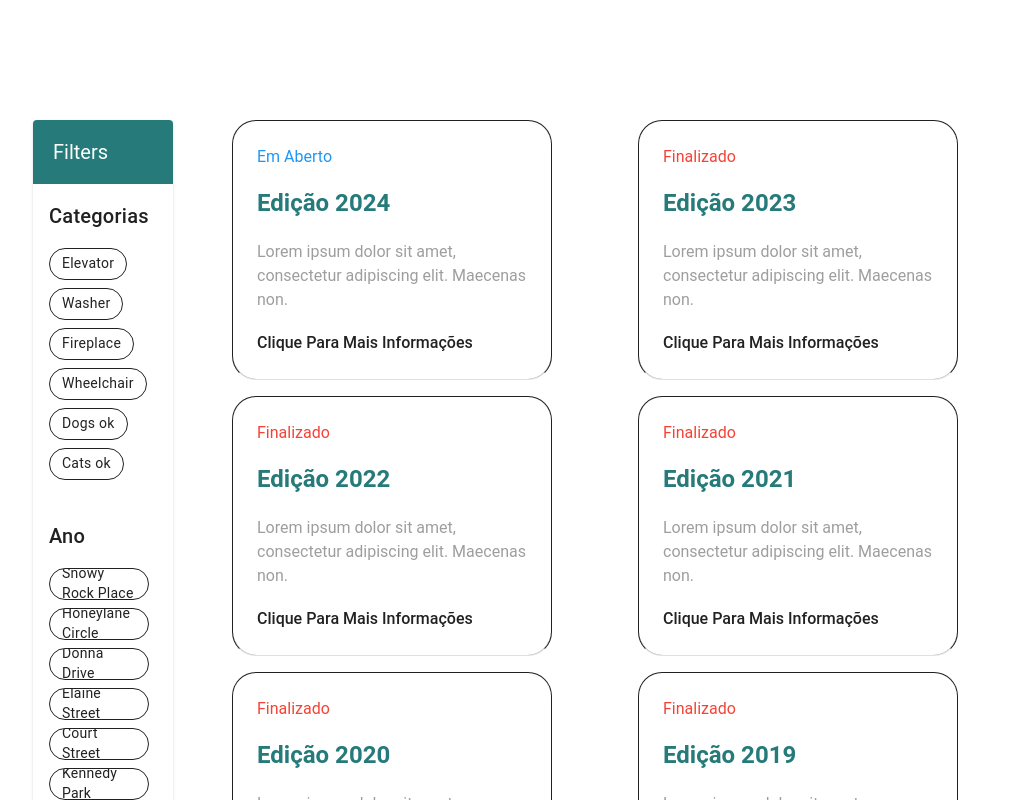
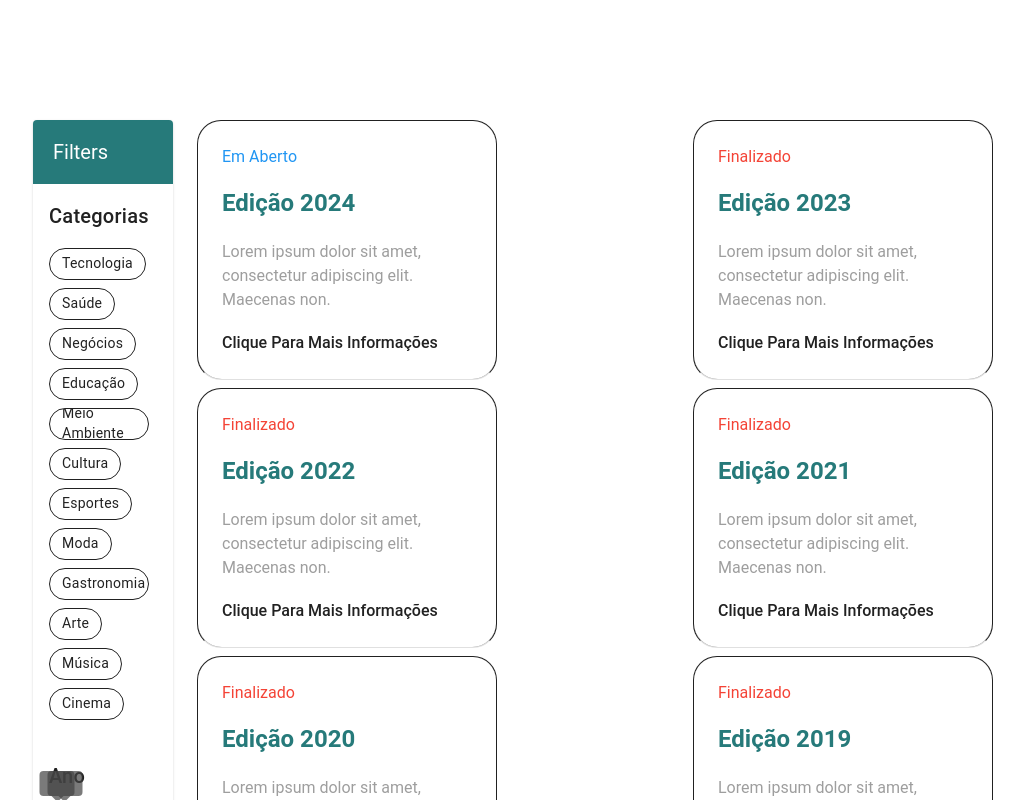
Before and after one commit to fabricadesoftware-ifc/fabricaPainel_frontEnd, a Vue app: page /editions in a window 1280 px wide. Shown: the part 840-1640 px from the top of the page, without its empty margins (127-1151 px from the left). Built offline with nearby package versions, Linux system fonts and the light colour scheme.

Commit message:
refactor: Add RangeComponent to EditionsView for filtering by year

```diff
--- a/src/components.d.ts
+++ b/src/components.d.ts
@@ -27,6 +27,7 @@ declare module 'vue' {
     PaperAcceptanceTable: typeof import('./components/PaperAcceptanceTable.vue')['default']
     PaperAccrptanceTable: typeof import('./components/PaperAccrptanceTable.vue')['default']
     PersonTable: typeof import('./components/PersonTable.vue')['default']
+    RangeComponent: typeof import('./components/rangeComponent.vue')['default']
     RecivedTable: typeof import('./components/RecivedTable.vue')['default']
     RouterLink: typeof import('vue-router')['RouterLink']
     RouterView: typeof import('vue-router')['RouterView']
--- a/src/components/EditionsView.vue
+++ b/src/components/EditionsView.vue
@@ -11,43 +11,37 @@
             <v-card-text>
               <h2 class="text-h6 mb-2">Categorias</h2>
               <v-chip-group v-model="amenities" column multiple>
-                <v-chip filter text="Elevator" variant="outlined" />
-                <v-chip filter text="Washer" variant="outlined" />
-                <v-chip filter text="Fireplace" variant="outlined" />
-                <v-chip filter text="Wheelchair " variant="outlined" />
-                <v-chip filter text="Dogs ok" variant="outlined" />
-                <v-chip filter text="Cats ok" variant="outlined" />
+                <v-chip
+                  v-for="category in props.categoria"
+                  :key="category.id"
+                  filter
+                  :text="category.category"
+                  variant="outlined"
+                />
               </v-chip-group>
             </v-card-text>
             <v-card-text>
               <h2 class="text-h6 mb-2">Ano</h2>
-              <v-chip-group v-model="neighborhoods" column multiple>
-                <v-chip filter text="Snowy Rock Place" variant="outlined" />
-                <v-chip filter text="Honeylane Circle" variant="outlined" />
-                <v-chip filter text="Donna Drive" variant="outlined" />
-                <v-chip filter text="Elaine Street" variant="outlined" />
-                <v-chip filter text="Court Street" variant="outlined" />
-                <v-chip filter text="Kennedy Park" variant="outlined" />
-              </v-chip-group>
+              <range-component :ano="anos" />
             </v-card-text>
           </v-card>
         </v-sheet>
       </v-col>
       <v-col>
-        <v-sheet class="ml-auto mr-0 d-flex flex-wrap ga-4" style="justify-content: space-around">
+        <v-sheet class="ml-auto mr-0 d-flex flex-wrap ga-2" style="justify-content: space-between">
           <v-card
-            v-for="edition in editions"
+            v-for="edition in props.editions"
             :key="edition.id"
             class="border-b border-white"
             height="260"
             :hover="true"
             rounded="xl"
             variant="outlined"
-            width="320"
+            width="300"
             @click="selectCard(edition.edition_name)"
           >
             <div class="h-100 d-flex flex-column justify-space-between pa-6">
-              <p :class="[edition.edition,{ 'text-red': !edition.status },{ 'text-info': edition.status },]">
+              <p :class="[edition.edition, { 'text-red': !edition.status }, { 'text-info': edition.status }]">
                 {{ edition.status ? "Em Aberto" : "Finalizado" }}
               </p>
               <h2 class="text-primary font-weight-bold text-h5">
@@ -65,16 +59,45 @@
       </v-col>
     </v-row>
   </v-container>
+  {{ props.ano }}
 </template>
 
 <script lang="ts" setup>
+  import { ref } from 'vue'
   import { useRouter } from 'vue-router'
-  defineProps({
+
+  const props: any = defineProps({
     editions: {
-      type: Array<any>,
+      type: Array,
+      required: true,
+    },
+    categoria: {
+      type: Array,
+      required: true,
+    },
+    ano: {
+      type: Array,
       required: true,
     },
   })
+
+  interface Anos {
+    years: Array<Number>;
+    max: Number;
+    min: Number;
+    seasons: Object;
+  }
+
+  // Calculando os valores max, min e seasons para passar para o componente de range
+  const anos: Anos = {
+    years: props.ano,
+    max: Math.max(...props.ano.map((a: { year: any; }) => a.year)),
+    min: Math.min(...props.ano.map((a: { year: any; }) => a.year)),
+    seasons: props.ano.reduce((acc: { [x: string]: any; }, a: { year: string | number; }) => {
+      acc[a.year] = a.year.toString()
+      return acc
+    }, {}),
+  }
 
   const router = useRouter()
 
@@ -83,5 +106,4 @@
   }
 
   const amenities = ref<string[]>([])
-  const neighborhoods = ref<string[]>([])
 </script>
--- /dev/null
+++ b/src/components/rangeComponent.vue
@@ -0,0 +1,29 @@
+<template>
+  <v-range-slider
+    :max="ano.max"
+    :min="ano.min"
+    :model-value="[2012, 2013]"
+    show-ticks="always"
+    :step="1"
+    thumb-label="always"
+    tick-size="4"
+  >
+    <template #thumb-label="{ modelValue }">
+      <span>{{ season(modelValue)?.year }}</span>
+    </template>
+  </v-range-slider>
+</template>
+
+<script setup lang="ts">
+  const props: any = defineProps({
+    ano: {
+      type: Object,
+      required: true,
+    },
+  })
+
+  const season = (modelValue: any) => {
+    return props.ano.seasons[modelValue]
+}
+
+</script>
--- a/src/pages/dashboard/editions/index.vue
+++ b/src/pages/dashboard/editions/index.vue
@@ -321,6 +321,8 @@
 </template>
 
 <script lang="ts" setup>
+import { computed } from 'vue';
+
   const editions = [
     {
       year: 2024,
--- a/src/pages/editions/index.vue
+++ b/src/pages/editions/index.vue
@@ -1,7 +1,7 @@
 <template>
   <LayoutDefault>
     <MainBanner :btnvisible="false" :text="'Todas as edições'" />
-    <EditionsView :editions="editions" />
+    <EditionsView :ano="ano" :categoria="categoria" :editions="editions" />
   </LayoutDefault>
 </template>
 
@@ -14,6 +14,106 @@
     to: string;
     status: boolean;
   }
+  interface Ano {
+    year: Number;
+  }
+  interface Categoria {
+    id: number;
+    category: string;
+  }
+
+  const ano: Ano[] = [
+    {
+      year: 2012,
+    },
+    {
+      year: 2013,
+    },
+    {
+      year: 2014,
+    },
+    {
+      year: 2015,
+    },
+    {
+      year: 2016,
+    },
+    {
+      year: 2017,
+    },
+    {
+      year: 2018,
+    },
+    {
+      year: 2019,
+    },
+    {
+      year: 2020,
+    },
+    {
+      year: 2021,
+    },
+    {
+      year: 2022,
+    },
+    {
+      year: 2023,
+    },
+    {
+      year: 2024,
+    },
+
+  ]
+  const categoria: Categoria[] = [
+    {
+      id: 1,
+      category: 'Tecnologia',
+    },
+    {
+      id: 2,
+      category: 'Saúde',
+    },
+    {
+      id: 3,
+      category: 'Negócios',
+    },
+    {
+      id: 4,
+      category: 'Educação',
+    },
+    {
+      id: 5,
+      category: 'Meio Ambiente',
+    },
+    {
+      id: 6,
+      category: 'Cultura',
+    },
+    {
+      id: 7,
+      category: 'Esportes',
+    },
+    {
+      id: 8,
+      category: 'Moda',
+    },
+    {
+      id: 9,
+      category: 'Gastronomia',
+    },
+    {
+      id: 10,
+      category: 'Arte',
+    },
+    {
+      id: 11,
+      category: 'Música',
+    },
+    {
+      id: 12,
+      category: 'Cinema',
+    },
+  ]
   const editions: Edition[] = [
     {
       id: 1,
```
Also changed, not shown: 1 other file (tests, documents, lock files or other folders).
